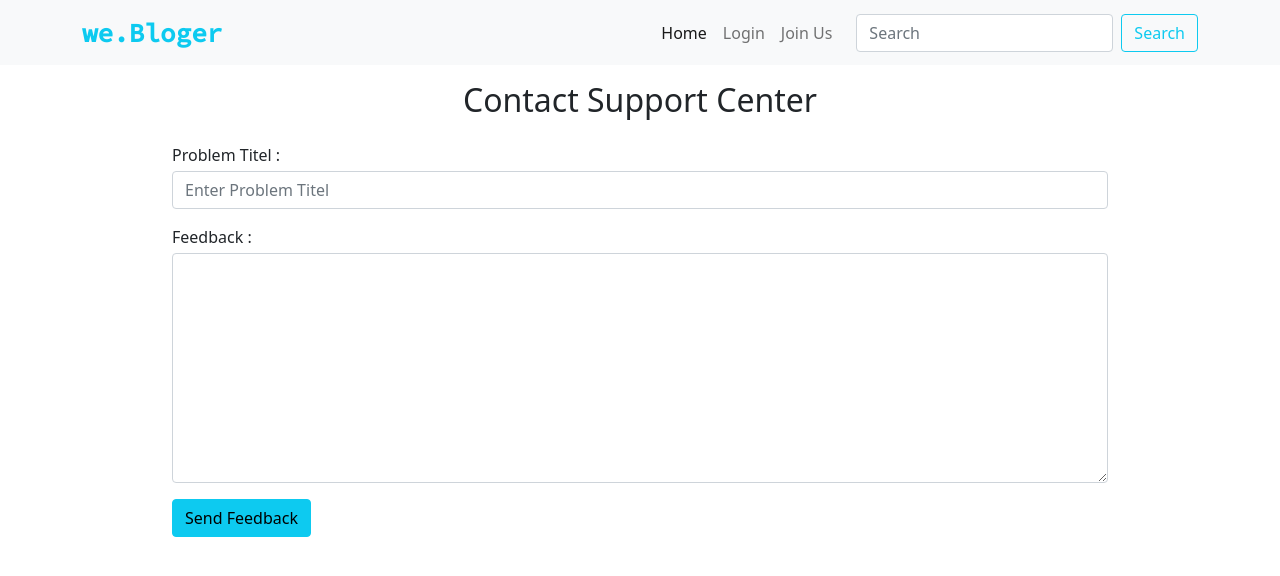
After one commit to monirulislamakash/Blog, a Django app: page /blog_support in a window 1280 px wide. The commit adds this page. Shown: the top 576 px of the page. Run offline with Django 3.2, Linux system fonts and the light colour scheme; some libraries are stand-ins or nearby versions.

Commit message:
support update

```diff
--- a/dj/app/templates/base.html
+++ b/dj/app/templates/base.html
@@ -30,7 +30,7 @@
                     <a class="nav-link active" aria-current="page" href="{% url 'home' %}">Home</a>
                 </li>
                 <li class="nav-item">
-                    <a class="nav-link active" aria-current="page" href="{% url 'logout' %}">Logout</a>
+                    <a class="nav-link active" aria-current="page" href="{% url 'post' %}">Post</a>
                 </li>
                 <li class="nav-item dropdown">
                 <a class="nav-link dropdown-toggle" href="#" id="navbarDropdown" role="button" data-bs-toggle="dropdown" aria-expanded="false">
@@ -38,7 +38,9 @@
                 </a>
                 <ul class="dropdown-menu" aria-labelledby="navbarDropdown">
                     <li><a class="dropdown-item" href="{% url 'profile' %}">Profile</a></li>
-                    <li><a class="dropdown-item" href="{% url 'post' %}">Post</a></li>
+                    <li><a class="dropdown-item" href="{% url 'support' %}">Support</a></li>
+                    <li><a class="dropdown-item" href="{% url 'logout' %}">Logout</a></li>
+
                 </ul>
                 </li>
             </ul>
--- a/dj/app/templates/index.html
+++ b/dj/app/templates/index.html
@@ -3,7 +3,7 @@
 {% block head %}
 <link rel="stylesheet" type="text/css" href="{% static 'style.css' %}">
 {% endblock  %}
-{% block title %}{% endblock  %}
+{% block title %}Home{% endblock  %}
 {% block body %}
 <div class="container">
 {% for i in post %}
--- /dev/null
+++ b/dj/app/templates/support.html
@@ -0,0 +1,27 @@
+{% extends 'base.html' %}
+{% load static %}
+{% block head %}{% endblock  %}
+{% block title %}support{% endblock  %}
+{% block body %}
+	<div class="container mt-3 col-lg-9">
+	<h2 align="center">Contact Support Center</h2>
+	{% if successfully %}
+		<div class="alert alert-success alert-dismissible fade show container" role="alert">
+		<strong>{{successfully}}</strong> Thank You!
+		<button type="button" class="btn-close" data-bs-dismiss="alert" aria-label="Close"></button>
+		</div>
+	{% endif %}
+	<form method="POST">
+	{% csrf_token %}
+	<div class="form-group">
+		<label class="mt-3" for="exampleFormControlInput1">Problem Titel :</label>
+		<input name="problem" type="text" class="form-control mt-1" id="exampleFormControlInput1" placeholder="Enter Problem Titel">
+	</div>
+	<div class="form-group">
+		<label class="mt-3"for="exampleFormControlTextarea1">Feedback :</label>
+		<textarea name="feedback" class="form-control mt-1 " id="exampleFormControlTextarea1" rows="9"></textarea>
+	</div>
+	<button type="submit" class="btn btn-info mt-3 ms-auto">Send Feedback</button>
+	</form>
+	</div>
+{% endblock  %}
--- a/dj/app/urls.py
+++ b/dj/app/urls.py
@@ -12,6 +12,7 @@ urlpatterns = [
     path('updateprofile',views.updateprofile,name="updateprofile" ),
     path('delete/<int:id>/',views.delete,name="delete" ),
     path('update/<int:id>/',views.edite,name="edite" ),
+    path('blog_support',views.support,name="support" ),
 
 
 ]
--- a/dj/app/views.py
+++ b/dj/app/views.py
@@ -5,6 +5,7 @@ from .models import AllPost
 from .models import ProfilUpdate
 from .forms import UserForm,ProForm,PostEdit
 from datetime import datetime
+from django.core.mail import send_mail
 # Create your views here.
 def index(request):
     if request.user.is_authenticated:
@@ -91,3 +92,16 @@ def edite(request,id):
         pk=AllPost.objects.get(pk=id)
         p_u_from=PostEdit(instance=pk)
         return render(request,"postedit.html",{"editfrom":p_u_from})
+def support(request):
+    if request.method=="POST":
+        problem=request.POST.get("problem")
+        feedback=request.POST.get("feedback")
+        send_mail(
+            problem,
+            feedback,
+            'monirulislamakash18@gmail.com',
+            ['aaj7731@gmail.com'],
+            fail_silently=False,
+        )
+        return render(request,"support.html",{'successfully':'we will get back to you soon'})
+    return render(request,"support.html")
```
Also changed, not shown: dj/dj/settings.py (+7 -0 lines), dj/db.sqlite3, dj/static/profile/babu_r_ami.png (added).
